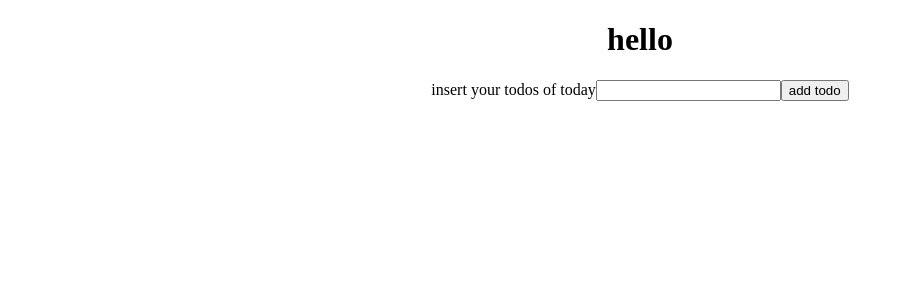
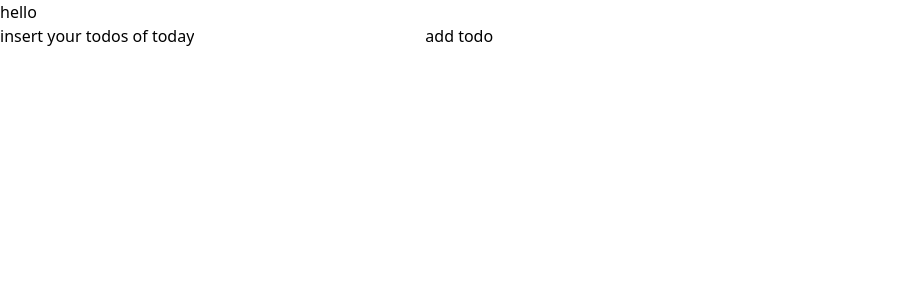
Before and after one commit to AyeenSepehri/Todo-React, a React (Create React App) app: page / in a window 1280 px wide. Shown: the top 300 px of the page, without its empty margins (0-911 px from the left). Built offline with nearby package versions, Linux system fonts and the light colour scheme.

Commit message:
install and config tailwindCSS on project

```diff
--- a/package.json
+++ b/package.json
@@ -37,5 +37,10 @@
       "last 1 firefox version",
       "last 1 safari version"
     ]
+  },
+  "devDependencies": {
+    "autoprefixer": "^10.4.7",
+    "postcss": "^8.4.14",
+    "tailwindcss": "^3.1.4"
   }
 }
--- /dev/null
+++ b/postcss.config.js
@@ -0,0 +1,6 @@
+module.exports = {
+  plugins: {
+    tailwindcss: {},
+    autoprefixer: {},
+  },
+}
--- a/src/index.css
+++ b/src/index.css
@@ -1,4 +1,4 @@
-.App {
+/* .App {
   text-align: center;
 }
 
@@ -41,4 +41,7 @@
   background-color: aqua;
   opacity: 0.4;
   visibility: visible;
-}
+} */
+@tailwind base;
+@tailwind components;
+@tailwind utilities;
--- /dev/null
+++ b/tailwind.config.js
@@ -0,0 +1,10 @@
+/** @type {import('tailwindcss').Config} */
+module.exports = {
+  content: [
+    "./src/**/*.{js,jsx,ts,tsx}",
+  ],
+  theme: {
+    extend: {},
+  },
+  plugins: [],
+}
```
Also changed, not shown: 1 other file (tests, documents, lock files or other folders).
